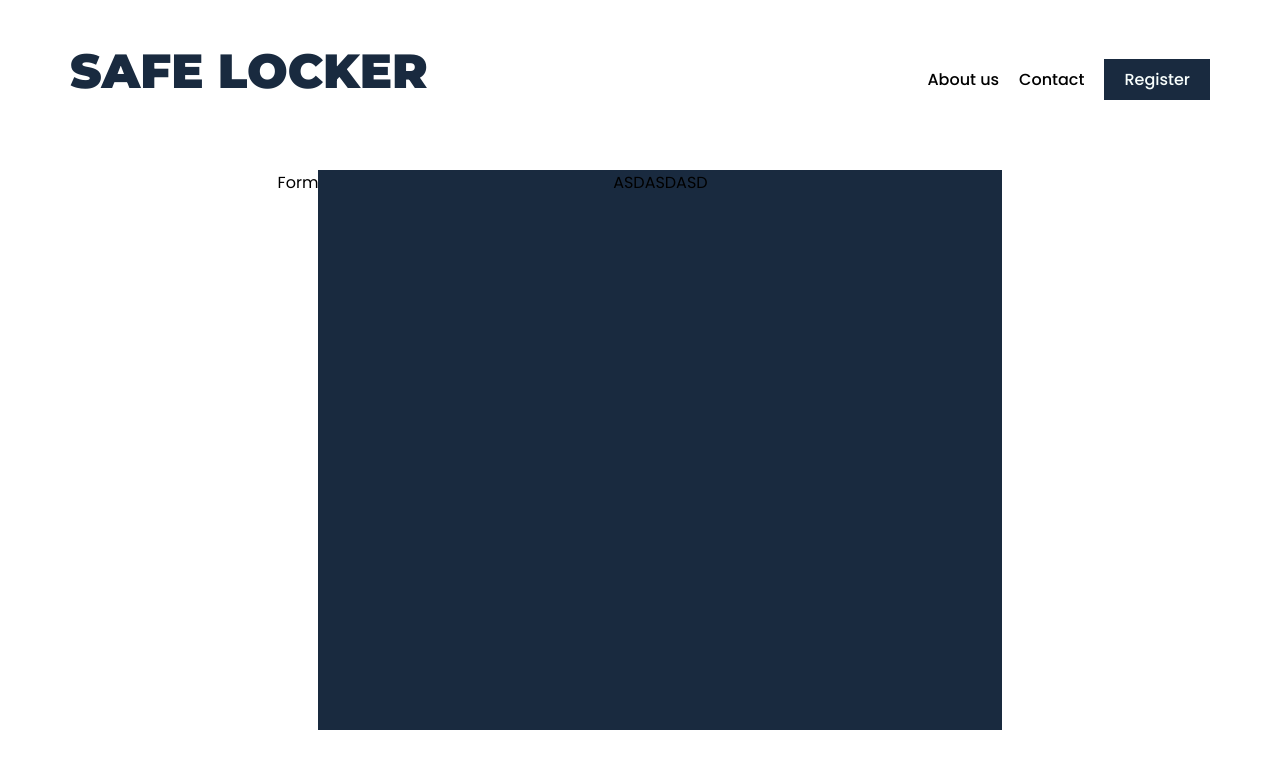
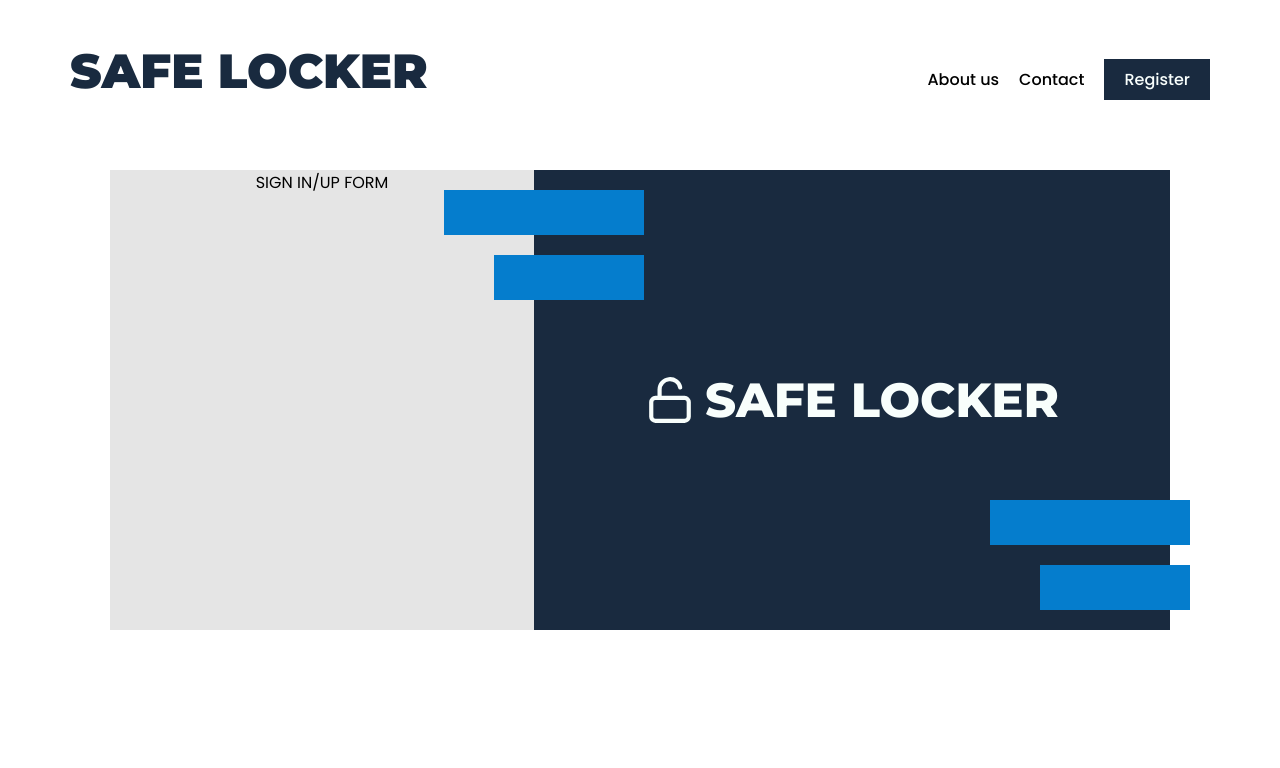
Before and after one commit to devs-infinity/account-safe-locker, a React (Vite) app in the folder client/: page / in a window 1280 px wide. Shown: the top 768 px of the page. Built offline with nearby package versions, Linux system fonts and the light colour scheme.

Commit message:
Start styling home page

```diff
--- a/client/package.json
+++ b/client/package.json
@@ -9,8 +9,10 @@
   "dependencies": {
     "@types/react-router-dom": "^5.1.8",
     "axios": "^0.21.1",
+    "formik": "^2.2.9",
     "react": "^17.0.0",
     "react-dom": "^17.0.0",
+    "react-icons": "^4.2.0",
     "react-router": "^5.2.0",
     "react-router-dom": "^5.2.0",
     "styled-components": "^5.3.0"
--- /dev/null
+++ b/client/src/components/HomeForm.tsx
@@ -0,0 +1,10 @@
+import React from 'react';
+import { StyledHomeForm } from '../styles/componentStyles/HomeFormStyles';
+
+interface IHomeFormProps {}
+
+const HomeForm: React.FC<IHomeFormProps> = ({}) => {
+  return <StyledHomeForm>SIGN IN/UP FORM</StyledHomeForm>;
+};
+
+export default HomeForm;
--- a/client/src/components/index.ts
+++ b/client/src/components/index.ts
@@ -1,3 +1,4 @@
 export { default as Nav } from './Nav';
 export { default as Logo } from './Logo';
 export { default as Button } from './Button';
+export { default as HomeForm } from './HomeForm';
--- a/client/src/pages/Home.tsx
+++ b/client/src/pages/Home.tsx
@@ -1,4 +1,6 @@
 import React from 'react';
+import { FiUnlock } from 'react-icons/fi';
+import { HomeForm } from '../components';
 import { StyledHome, StyledFormSection } from '../styles/pageStyles/HomeStyles';
 
 interface IHomeProps {}
@@ -7,8 +9,13 @@ const Home: React.FC<IHomeProps> = ({}) => {
   return (
     <StyledHome>
       <StyledFormSection>
-        <div>Form</div>
-        <div className='brand-name'>ASDASDASD</div>
+        <HomeForm />
+        <div className='branding'>
+          <FiUnlock className='brand-items lock-icon' />
+          <h2 className='brand-name brand-items'>SAFE LOCKER</h2>
+          <span className='decor decor-1'></span>
+          <span className='decor decor-2'></span>
+        </div>
       </StyledFormSection>
     </StyledHome>
   );
--- a/client/src/styles/GlobalStyles.ts
+++ b/client/src/styles/GlobalStyles.ts
@@ -7,6 +7,7 @@ export const GlobalStyles = createGlobalStyle`
     //? COLORS
     --white: #f8fefc;
     --black: #000000;
+    --light-gray: #E5E5E5;
     --gray: #a4a8a7;
     --navy-blue: #192a3f;
     --blue: #057DCD;
--- /dev/null
+++ b/client/src/styles/componentStyles/HomeFormStyles.ts
@@ -0,0 +1,6 @@
+import styled from 'styled-components';
+
+export const StyledHomeForm = styled.div`
+  width: 40%;
+  background-color: var(--light-gray);
+`;
--- a/client/src/styles/pageStyles/HomeStyles.ts
+++ b/client/src/styles/pageStyles/HomeStyles.ts
@@ -6,12 +6,67 @@ export const StyledHome = styled.main`
 `;
 
 export const StyledFormSection = styled.section`
-  height: calc(100vh - var(--nav-height));
+  height: 600px;
+  width: 1200px;
   display: flex;
   justify-content: center;
+  margin: 0 auto;
+
+  .branding {
+    display: flex;
+    justify-content: center;
+    align-items: center;
+    width: 60%;
+    background-color: var(--navy-blue);
+    position: relative;
+  }
+
+  .brand-items {
+    color: var(--white);
+  }
+
+  .lock-icon {
+    height: 50px;
+    width: 50px;
+    margin-right: 10px;
+  }
 
   .brand-name {
-    width: 60%;
-    background-color: var(--navy-blue);
+    font-size: 48px;
+    font-weight: 800;
+  }
+
+  .decor-1 {
+    top: 20px;
+    left: 110px;
+  }
+
+  .decor-2 {
+    right: -20px;
+    bottom: 130px;
+  }
+
+  .decor {
+    position: absolute;
+
+    ::before {
+      content: '';
+      position: absolute;
+      height: 45px;
+      width: 200px;
+      top: 0;
+      right: 0;
+      background-color: var(--blue);
+    }
+
+    ::after {
+      content: '';
+      position: absolute;
+      right: 0;
+      bottom: -110px;
+      height: 45px;
+      width: 150px;
+      background-color: var(--blue);
+    }
   }
 `;
```
Also changed, not shown: 2 other files (tests, documents, lock files or other folders).
